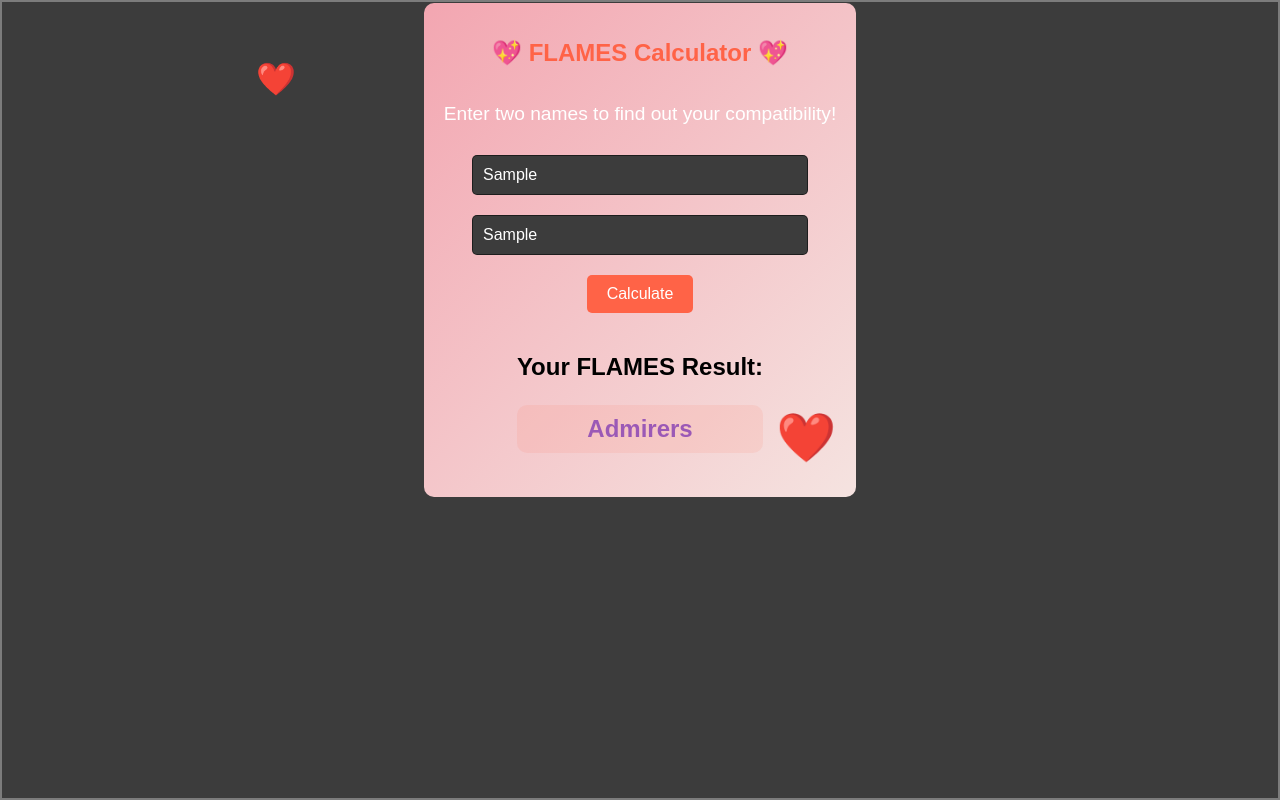
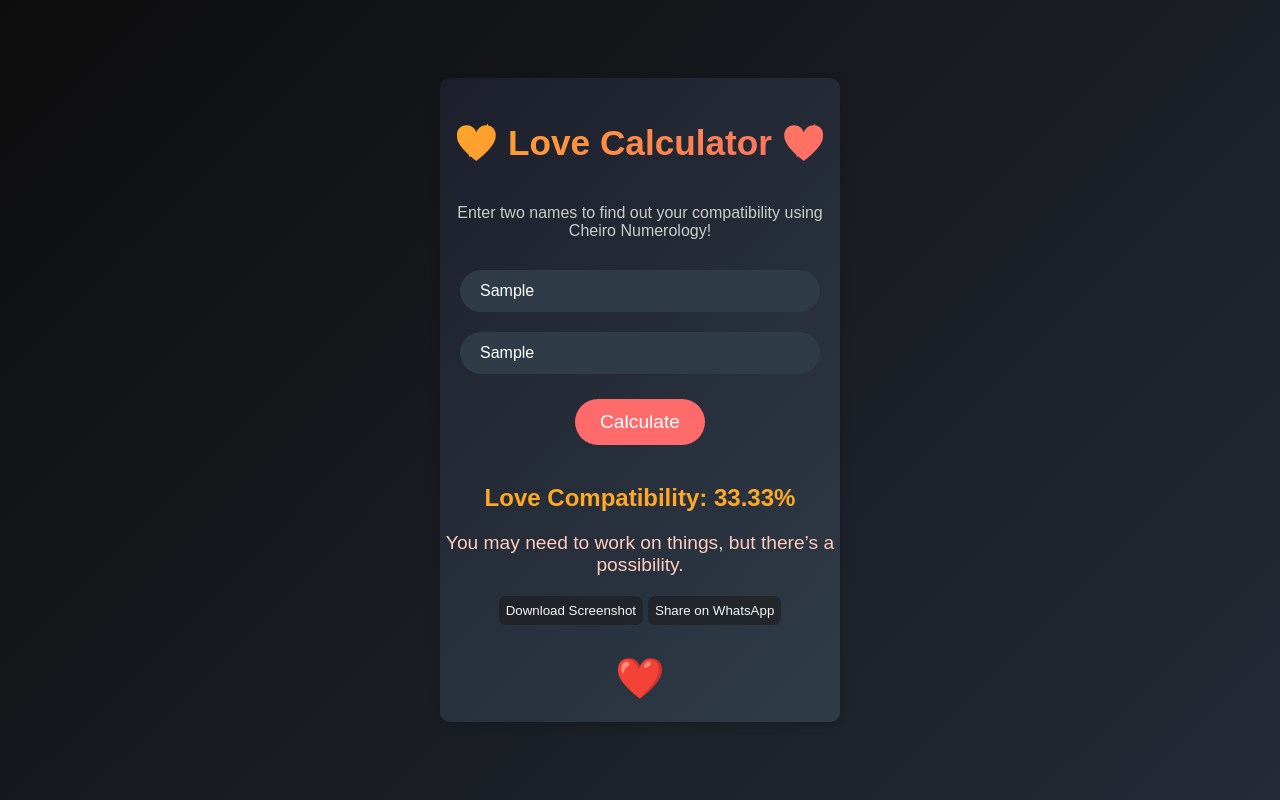
Before and after one commit to IDMAJOR/Love-calculator, a React (Vite) app: page / in a window 1280 px wide. Both pictures are taken after typing "Sample", "Sample" into the empty fields and a click on the button "Calculate". Built offline with nearby package versions, Linux system fonts and the light colour scheme.

Commit message:
reforplished

```diff
--- a/package.json
+++ b/package.json
@@ -10,6 +10,7 @@
     "preview": "vite preview"
   },
   "dependencies": {
+    "html2canvas": "^1.4.1",
     "react": "^18.3.1",
     "react-dom": "^18.3.1"
   },
--- a/src/App.css
+++ b/src/App.css
@@ -1,17 +1,10 @@
-#root {
+html {
+  width: 100%;
+  margin: 0;
   padding: 0;
-  margin: 0;
-  width: 100%;
-  height: 100%;
   box-sizing: border-box;
 }
 
-html,
-body {
+.app {
   width: 100%;
-  height: 100%;
-  box-sizing: border-box;
-  margin: 0;
-  padding: 0.5rem;
-  background-color: black;
 }
--- a/src/App.jsx
+++ b/src/App.jsx
@@ -1,71 +1,107 @@
-import React, { useState } from "react";
-import "./FlamesCalculator.css"; // Ensure this file exists
+import React, { useState, useRef } from "react";
+import html2canvas from "html2canvas";
+import "./FlamesCalculator.css";
 
-const FlamesCalculator = () => {
+const LoveCalculator = () => {
   const [name1, setName1] = useState("");
   const [name2, setName2] = useState("");
-  const [result, setResult] = useState("");
+  const [percentage, setPercentage] = useState(null);
+  const [message, setMessage] = useState("");
+  const resultRef = useRef(null);
 
-  const calculateFlames = () => {
+  const cheiroNumerologyMap = {
+    A: 1,
+    I: 1,
+    J: 1,
+    Q: 1,
+    Y: 1,
+    B: 2,
+    K: 2,
+    R: 2,
+    C: 3,
+    G: 3,
+    L: 3,
+    S: 3,
+    D: 4,
+    M: 4,
+    T: 4,
+    E: 5,
+    H: 5,
+    N: 5,
+    X: 5,
+    U: 6,
+    V: 6,
+    W: 6,
+    O: 7,
+    Z: 7,
+    F: 8,
+    P: 8,
+  };
+
+  const calculateNumerologyValue = (name) => {
+    return name
+      .toUpperCase()
+      .split("")
+      .reduce((acc, letter) => {
+        return acc + (cheiroNumerologyMap[letter] || 0);
+      }, 0);
+  };
+
+  const reduceToSingleDigit = (num) => {
+    while (num > 9 && num !== 11 && num !== 22) {
+      num = num
+        .toString()
+        .split("")
+        .reduce((acc, digit) => acc + parseInt(digit), 0);
+    }
+    return num;
+  };
+
+  const calculateLovePercentage = () => {
     if (name1.trim() === "" || name2.trim() === "") return;
 
-    const flames = ["F", "L", "A", "M", "E", "S"];
+    const name1Value = calculateNumerologyValue(name1);
+    const name2Value = calculateNumerologyValue(name2);
 
-    // Helper function to count occurrences of each letter in a name
-    const processNames = (name) => {
-      return name
-        .toLowerCase()
-        .replace(/\s+/g, "")
-        .split("")
-        .reduce((acc, letter) => {
-          acc[letter] = (acc[letter] || 0) + 1;
-          return acc;
-        }, {});
-    };
+    const totalValue = name1Value + name2Value;
 
-    // Calculate the difference in letter counts
-    const countDifference = (count1, count2) => {
-      let difference = 0;
-      for (const letter in count1) {
-        difference += Math.abs(count1[letter] - (count2[letter] || 0));
-      }
-      for (const letter in count2) {
-        if (!(letter in count1)) {
-          difference += count2[letter];
-        }
-      }
-      return difference;
-    };
+    const reducedValue = reduceToSingleDigit(totalValue);
 
-    const name1Count = processNames(name1);
-    const name2Count = processNames(name2);
-
-    // Calculate total count of different letters
-    const totalCount = countDifference(name1Count, name2Count);
-
-    // Function to count FLAMES result based on the total count
-    const countFlames = (count) => {
-      let index = 0;
-      const flamesList = [...flames]; // Create a copy of the flames array
-      while (flamesList.length > 1) {
-        index = (index + count - 1) % flamesList.length;
-        flamesList.splice(index, 1);
-      }
-      return flamesList[0];
-    };
-
-    setResult(countFlames(totalCount));
+    const lovePercentage = (reducedValue / 9) * 100;
+    setPercentage(lovePercentage.toFixed(2));
+    setMessage(getLoveMessage(lovePercentage.toFixed(2)));
   };
 
-  // Reset the result when input changes
   const handleName1Change = (e) => {
     setName1(e.target.value);
-    setResult(""); // Reset result on input change
+    setPercentage(null);
+    setMessage("");
   };
 
   const handleName2Change = (e) => {
     setName2(e.target.value);
-    setResult(""); // Reset result on input change
+    setPercentage(null);
+    setMessage("");
+  };
+
+  const captureScreenshotAndDownload = () => {
+    html2canvas(document.body).then((canvas) => {
+      const imageUrl = canvas.toDataURL("image/png");
+
+      // Create a downloadable link for the screenshot
+      const link = document.createElement("a");
+      link.href = imageUrl;
+      link.download = "love-calculator-result.png";
+      document.body.appendChild(link); // Append the link to the body
+      link.click();
+      document.body.removeChild(link); // Remove the link after clicking
+    });
+  };
+
+  const shareOnWhatsApp = () => {
+    // Share the result text via WhatsApp
+    const whatsappUrl = `https://wa.me/?text=Check%20out%20our%20love%20compatibility%20result%21%0A${name1}%20%26%20${name2}%20have%20a%20compatibility%20of%20${percentage}%25.%20Check%20yours%20(Is%20she/him%20meant%20for%20you%3F)%0A${window.location.href}`;
+    window.open(whatsappUrl, "_blank");
   };
 
   return (
@@ -74,84 +110,83 @@ const FlamesCalculator = () => {
         <span className="emoji">❤️</span>
       </div>
       <div className="app">
-        <div className="flames-container">
-          <h1 className="flames-title">💖 FLAMES Calculator 💖</h1>
-          <p className="flames-description">
-            Enter two names to find out your compatibility!
+        <div className="love-container">
+          <h1 className="love-title">💖 Love Calculator 💖</h1>
+          <p className="love-description">
+            Enter two names to find out your compatibility using Cheiro
+            Numerology!
           </p>
           <input
             type="text"
             value={name1}
             onChange={handleName1Change}
             placeholder="Enter first name"
-            className="flames-input"
+            className="love-input"
           />
           <input
             type="text"
             value={name2}
             onChange={handleName2Change}
             placeholder="Enter second name"
-            className="flames-input"
+            className="love-input"
           />
-          <button onClick={calculateFlames} className="flames-button">
+          <button onClick={calculateLovePercentage} className="love-button">
             Calculate
           </button>
-          {result && (
-            <div className="flames-result">
-              <h2>Your FLAMES Result:</h2>
-              <p className={`flames-result-text flames-${result}`}>
-                {getResultDescription(result)}
-              </p>
+          {percentage && (
+            <div ref={resultRef} className="love-result">
+              <h2>Love Compatibility: {percentage}%</h2>
+              <p>{message}</p>
+              <div className="share-section">
+                <button
+                  onClick={captureScreenshotAndDownload}
+                  className="share-button"
+                  style={{
+                    backgroundColor: "#1a191981",
+                    padding: 7,
+                    border: "none",
+                    borderRadius: 7,
+                    color: "whitesmoke",
+                    marginRight: 5,
+                  }}
+                >
+                  Download Screenshot
+                </button>
+                <button
+                  onClick={shareOnWhatsApp}
+                  className="share-button"
+                  style={{
+                    backgroundColor: "#1a191981",
+                    padding: 7,
+                    border: "none",
+                    borderRadius: 7,
+                    color: "whitesmoke",
+                  }}
+                >
+                  Share on WhatsApp
+                </button>
+              </div>
             </div>
           )}
-          <div className="flames-emoji">❤️</div>
+          <div className="love-emoji">❤️</div>
         </div>
       </div>
-      {/* Google AdSense scripts */}
-      <script
-        async
-        src="https://pagead2.googlesyndication.com/pagead/js/adsbygoogle.js"
-        crossOrigin="anonymous"
-      ></script>
-      <ins
-        className="adsbygoogle"
-        style={{ display: "block" }}
-        data-ad-client="ca-pub-2585127744782561"
-        data-ad-slot="6992761366"
-        data-ad-format="fluid"
-        data-ad-layout-key="-gw-3+1f-3d+2z"
-      ></ins>
-      <script>(adsbygoogle = window.adsbygoogle || []).push({});</script>
-      <ins
-        className="adsbygoogle"
-        style={{ display: "block" }}
-        data-ad-client="ca-pub-2585127744782561"
-        data-ad-slot="9235781325"
-        data-ad-format="auto"
-        data-full-width-responsive="true"
-      ></ins>
     </>
   );
 };
 
-// Helper function to get result description
-const getResultDescription = (result) => {
-  switch (result) {
-    case "F":
-      return "Friends";
-    case "L":
-      return "Lovers";
-    case "A":
-      return "Admirers";
-    case "M":
-      return "Marriage";
-    case "E":
-      return "Enemies";
-    case "S":
-      return "Secret Lovers";
-    default:
-      return "";
+const getLoveMessage = (percentage) => {
+  if (percentage > 80) {
+    return "Wow! You two are meant to be. A very strong connection!";
+  } else if (percentage > 60) {
+    return "There’s a good chance this could turn into something special.";
+  } else if (percentage > 40) {
+    return "Not bad! There’s potential for a strong friendship or relationship.";
+  } else if (percentage > 20) {
+    return "You may need to work on things, but there’s a possibility.";
+  } else {
+    return "The connection is weak, but who knows, miracles can happen!";
   }
 };
 
-export default FlamesCalculator;
+export default LoveCalculator;
--- a/src/FlamesCalculator.css
+++ b/src/FlamesCalculator.css
@@ -1,147 +1,113 @@
-.flames-container {
-  text-align: center;
-  padding: 20px;
-  background: linear-gradient(135deg, #f3a6b1, #f5e3e0);
-  border-radius: 10px;
-  position: relative;
-  overflow: hidden;
+body {
+  background: linear-gradient(135deg, #0d0d0d, #242a36);
+  font-family: "Arial", sans-serif;
+  height: 100vh;
   display: flex;
+  align-items: center;
+  justify-content: center;
+  margin: 0;
+}
+
+.love-container {
+  display: flex;
+  flex-direction: column;
   justify-content: center;
   align-items: center;
-  flex-direction: column;
-  font-family: Arial, Helvetica, sans-serif;
+  text-align: center;
+  padding-top: 20px;
+  padding-bottom: 20px;
+  background: linear-gradient(135deg, #1c1f2b, #2f3c48);
+  color: white;
+  border-radius: 10px;
+  box-shadow: 0 4px 10px rgba(0, 0, 0, 0.13);
+  width: 100%;
+  max-width: 400px;
+  position: relative;
+  z-index: 1;
 }
 
-.flames-title {
-  color: #ff6347;
-  font-size: 1.5rem;
+.love-title {
+  font-size: 2.2em;
+  background: linear-gradient(135deg, #ffa726, #ff6b6b);
+  -webkit-background-clip: text;
+  -webkit-text-fill-color: transparent;
 }
 
-.flames-description {
-  font-size: 1.2rem;
-  margin: 20px 0;
-  color: white;
+.love-description {
+  margin-bottom: 20px;
+  color: #cccccc;
 }
 
-.flames-input {
-  padding: 10px;
-  font-size: 16px;
-  border-radius: 5px;
-  border: 1px solid rgba(0, 0, 0, 0.514);
-  margin: 10px;
+.love-input {
+  display: block;
+  margin: 10px auto;
+  padding: 12px 20px;
+  font-size: 1em;
+  border-radius: 30px;
+  border: none;
+  background-color: #2f3c48;
+  color: white;
+  outline: none;
   width: 80%;
-  color: white;
-  background-color: rgb(60 60 60);
-  text-transform: capitalize;
 }
 
-.flames-button {
-  padding: 10px 20px;
-  font-size: 16px;
-  background-color: #ff6347;
+.love-button {
+  padding: 12px 25px;
+  font-size: 1.2em;
+  background-color: #ff6b6b;
   color: white;
   border: none;
-  border-radius: 5px;
+  border-radius: 30px;
   cursor: pointer;
-  margin-top: 10px;
+  margin-top: 15px;
+  transition: background-color 0.3s;
 }
 
-.flames-result {
-  margin-top: 20px;
-  position: relative;
-  display: inline-block;
+.love-button:hover {
+  background-color: #ffa726;
 }
 
-.flames-result-text {
-  font-size: 1.5rem;
-  font-weight: bold;
-  padding: 10px;
-  border-radius: 10px;
-  background: rgba(255, 99, 71, 0.1);
-  color: #ff6347;
+.love-result {
+  margin-top: 20px;
 }
 
-.flames-F {
-  color: #f10f40;
+.love-result h2 {
+  color: #ffa726;
 }
-.flames-L {
-  color: #e74c3c;
+
+.love-result p {
+  font-size: 1.2em;
+  color: #ffccbc;
 }
-.flames-A {
-  color: #9b59b6;
-}
-.flames-M {
-  color: #2ecc71;
-}
-.flames-E {
-  color: #3498db;
-}
-.flames-S {
-  color: #e67e22;
+
+.love-emoji {
+  margin-top: 30px;
+  font-size: 2.5em;
+  color: #ff6b6b;
 }
 
 .floating-emojis {
   position: absolute;
-  top: 50%;
-  left: 50%;
-  transform: translate(-50%, -50%);
+  top: 0;
+  left: 0;
   width: 100%;
   height: 100%;
-  pointer-events: none;
-  z-index: 1;
+  z-index: 0;
+  overflow: hidden;
 }
 
-.emoji {
+.floating-emojis .emoji {
   position: absolute;
-  font-size: 2rem;
-  animation: float 6s ease-in-out infinite;
+  animation: floatUp 10s infinite ease-in-out;
+  font-size: 2em;
+  color: rgba(255, 107, 107, 0.7);
 }
 
-.emoji:nth-child(1) {
-  top: 10%;
-  left: 20%;
-}
-.emoji:nth-child(2) {
-  top: 30%;
-  left: 50%;
-}
-.emoji:nth-child(3) {
-  top: 50%;
-  left: 80%;
-}
-.emoji:nth-child(4) {
-  top: 70%;
-  left: 40%;
-}
-
-@keyframes float {
+@keyframes floatUp {
   0% {
-    transform: translateY(0);
-  }
-  50% {
-    transform: translateY(-20px);
+    transform: translateY(100vh) rotate(0deg);
   }
   100% {
-    transform: translateY(0);
+    transform: translateY(-10vh) rotate(360deg);
   }
 }
-
-.flames-emoji {
-  position: absolute;
-  bottom: 20px;
-  right: 20px;
-  font-size: 3rem;
-  animation: float 5s ease-in-out infinite;
-}
-
-html,
-body {
-  width: 100%;
-  height: 100%;
-  box-sizing: border-box;
-  margin: 0;
-  padding: 0.1rem;
-  display: flex;
-  justify-content: center;
-  background-color: rgba(0, 0, 0, 0.514);
-}
```
Also changed, not shown: 1 other file (tests, documents, lock files or other folders).
